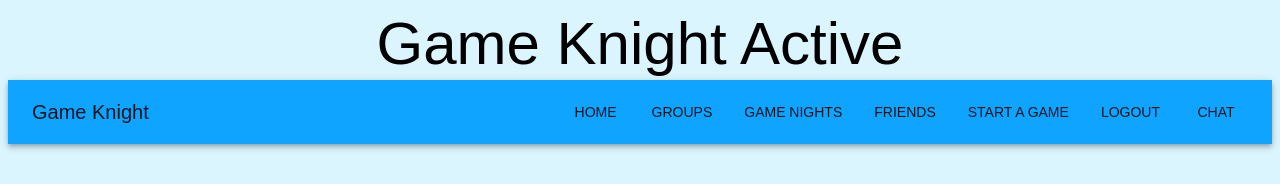
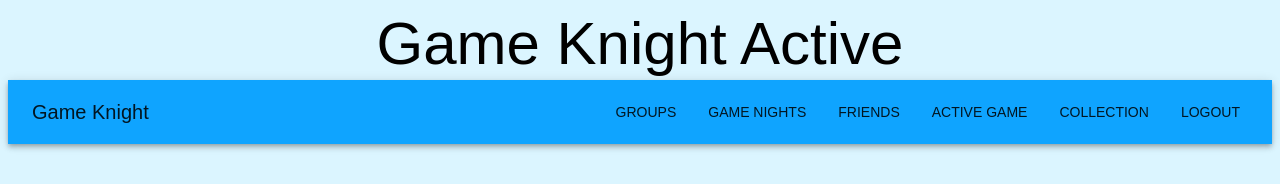
Before and after one commit to 4L00P/game-knight-legacy, a React app: page /current-game in a window 1280 px wide. Shown: the top 184 px of the page. Built offline with nearby package versions, Linux system fonts and the light colour scheme; no server answers; a web font is replaced by a local one.

Commit message:
Adjusted NavBar button names

```diff
--- a/src/client/components/Navbar.jsx
+++ b/src/client/components/Navbar.jsx
@@ -8,7 +8,6 @@ import {
 } from '@mui/material';
 import { Link } from 'react-router-dom';
 
-
 function Navbar() {
   return (
     <AppBar position="static">
@@ -18,16 +17,9 @@ function Navbar() {
         </Typography>
         <Stack direction="row" spacing={2}>
           <Button
+            component={Link}
+            to="/groups"
             color="inherit"
-            component={Link}
-            to="/home"
-          >
-            Home
-          </Button>
-          <Button
-          component={Link}
-          to="/groups"
-          color="inherit"
           >
             Groups
           </Button>
@@ -48,23 +40,24 @@ function Navbar() {
           </Button>
 
           <Button
-          component={Link}
-          to="/current-game"
-          color="inherit"
+            component={Link}
+            to="/current-game"
+            color="inherit"
           >
-            Start A Game
+            Active Game
+          </Button>
+          <Button
+            color="inherit"
+            component={Link}
+            to="/home"
+          >
+            Collection
           </Button>
           <Button
             color="inherit"
             href="/logout"
           >
             Logout
-          </Button>
-               <Button
-            color="inherit"
-            href="/chat"
-          >
-            Chat
           </Button>
         </Stack>
       </Toolbar>
```
